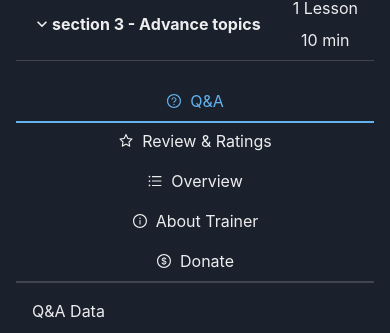
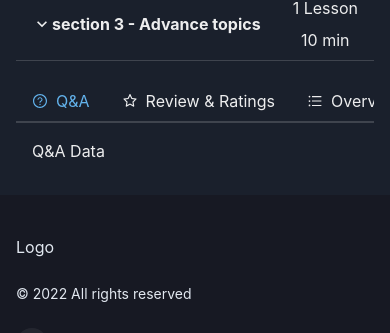
Before and after one commit to MA-Ahmad/educative, a Next.js app: page /course/react_js/lessons in a window 390 px wide. Shown: the part 816-1149 px from the top of the page. Built offline with nearby package versions, Linux system fonts and the light colour scheme.

Commit message:
Chore: Improve responsiveness

```diff
--- a/components/CourseDetail/lessons/TabsSection.jsx
+++ b/components/CourseDetail/lessons/TabsSection.jsx
@@ -35,11 +35,13 @@ const tabsList = [
 const TabsSection = () => {
   return (
     <Tabs>
-      <TabList flexDirection={{ base: 'column', sm: 'row' }}>
+      <TabList overflowY={{ base: 'scroll', md: 'inherit' }}>
         {tabsList.map((tab, index) => (
           <Tab key={index}>
             <Icon as={tab.icon} w={4} h={4} />
-            <chakra.span ml={2}>{tab.heading}</chakra.span>
+            <chakra.span ml={2} whiteSpace="nowrap">
+              {tab.heading}
+            </chakra.span>
           </Tab>
         ))}
       </TabList>
```
